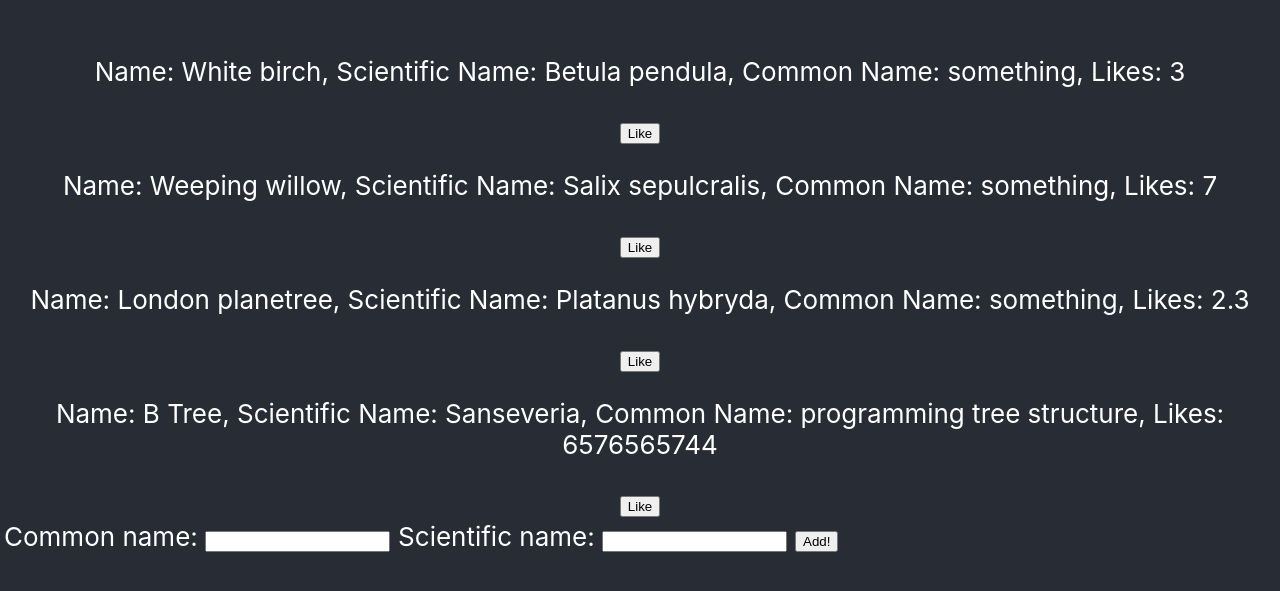
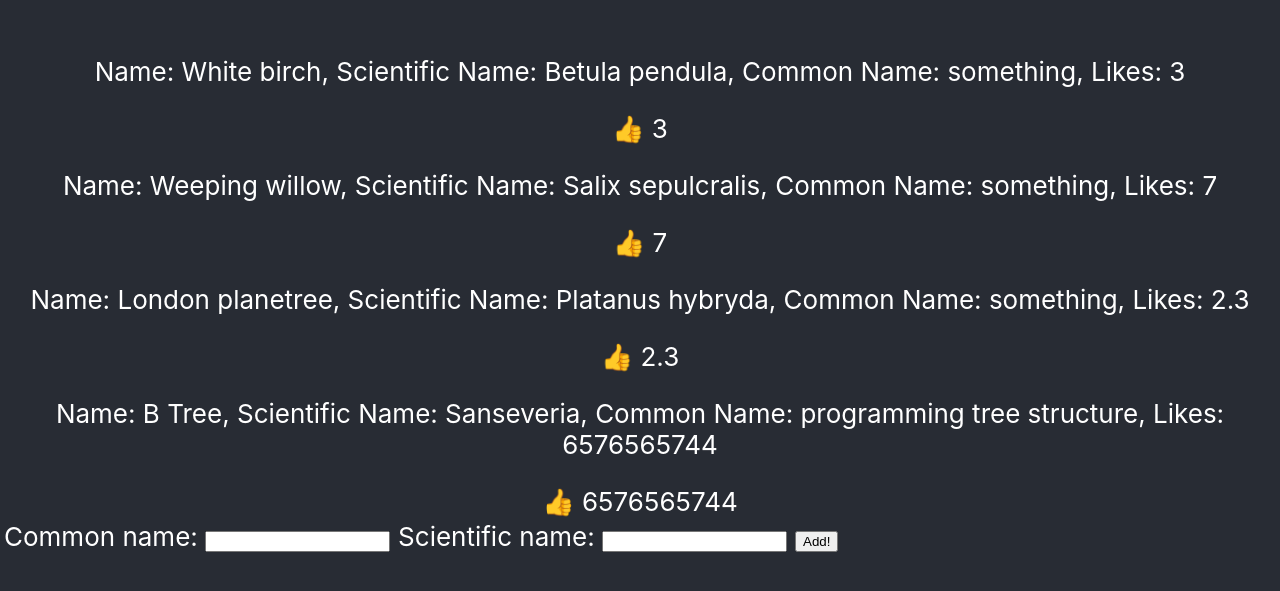
Before and after one commit to Jitgitbit/tree_explorer, a React (Create React App) app: page / in a window 1280 px wide. Shown: the part 107-698 px from the top of the page. Built offline with nearby package versions, Linux system fonts and the light colour scheme.

Commit message:
likes work

```diff
--- a/src/components/PopularTrees.tsx
+++ b/src/components/PopularTrees.tsx
@@ -28,31 +28,48 @@ class PopularTrees extends React.Component<Props, State> {
     numLikes: 0
   };
 
-  handleLike = () => {
-    console.log("hi");
-  };
+  // handleLike = () => {
+  //   console.log("hi, handle like log");
+  // };
 
-  onLike = () => {
-    console.log(`hi`);
+  handleLike = (treeName: string) => {
+    console.log(`hi, on like log`, treeName);
+    const updatedTrees = this.state.trees.map(tree => {
+      return tree.name === treeName
+      ? {...tree, numLikes: tree.numLikes + 1}
+      : tree;
+    })
+    this.setState({trees: updatedTrees});
   }
 
   addTree =()=> {
-    console.log(`adding tree log`)
+    console.log(`adding tree log`, this.state);
+    this.setState({trees: [
+      ...this.state.trees,
+      {
+        name: this.state.commonName,
+        commonName: this.state.commonName,
+        scientificName: this.state.scientificName,
+        numLikes: 0
+      }
+    ]});
   }
 
   render() {
+    console.log(this.state);
     return (
     <div>
       <div>
         {this.state.trees.map((tree, index) => (
-          <Tree
-            key={index}
-            name={tree.name}
-            scientificName={tree.scientificName}
-            commonName={tree.commonName}
-            numLikes={tree.numLikes}
-            onLike={this.onLike}
-          />
+          // <Tree
+          //   key={index}
+          //   name={tree.name}
+          //   scientificName={tree.scientificName}    //same
+          //   commonName={tree.commonName}
+          //   numLikes={tree.numLikes}
+          //   onLike={this.handleLike}
+          // />
+          <Tree key={index} {...tree} onLike={this.handleLike}/>          //same
         ))}
       </div>
       <div>
--- a/src/components/Tree.tsx
+++ b/src/components/Tree.tsx
@@ -6,9 +6,13 @@ type Props = {
   scientificName: string;
   commonName: string;
   numLikes: number;
-  onLike: () => void;
+  onLike: (treeName: string) => void;
 };
 class Tree extends React.Component<Props> {
+  handleLike = () => {
+    console.log(`test click`)
+    this.props.onLike(this.props.name);
+  }
   render() {
     return (
     <div>
@@ -16,8 +20,8 @@ class Tree extends React.Component<Props> {
       Scientific Name: {this.props.scientificName},
       Common Name: {this.props.commonName},
       Likes: {this.props.numLikes}</p>
-
-      <button onClick={this.props.onLike}>Like</button>
+    <span aria-label="thumbs up" role="img" onClick={this.handleLike}>👍 {this.props.numLikes}</span>
+      {/* <button onClick={() => this.props.handleLike}>Like</button> */}
     </div>
     )
   }
```
